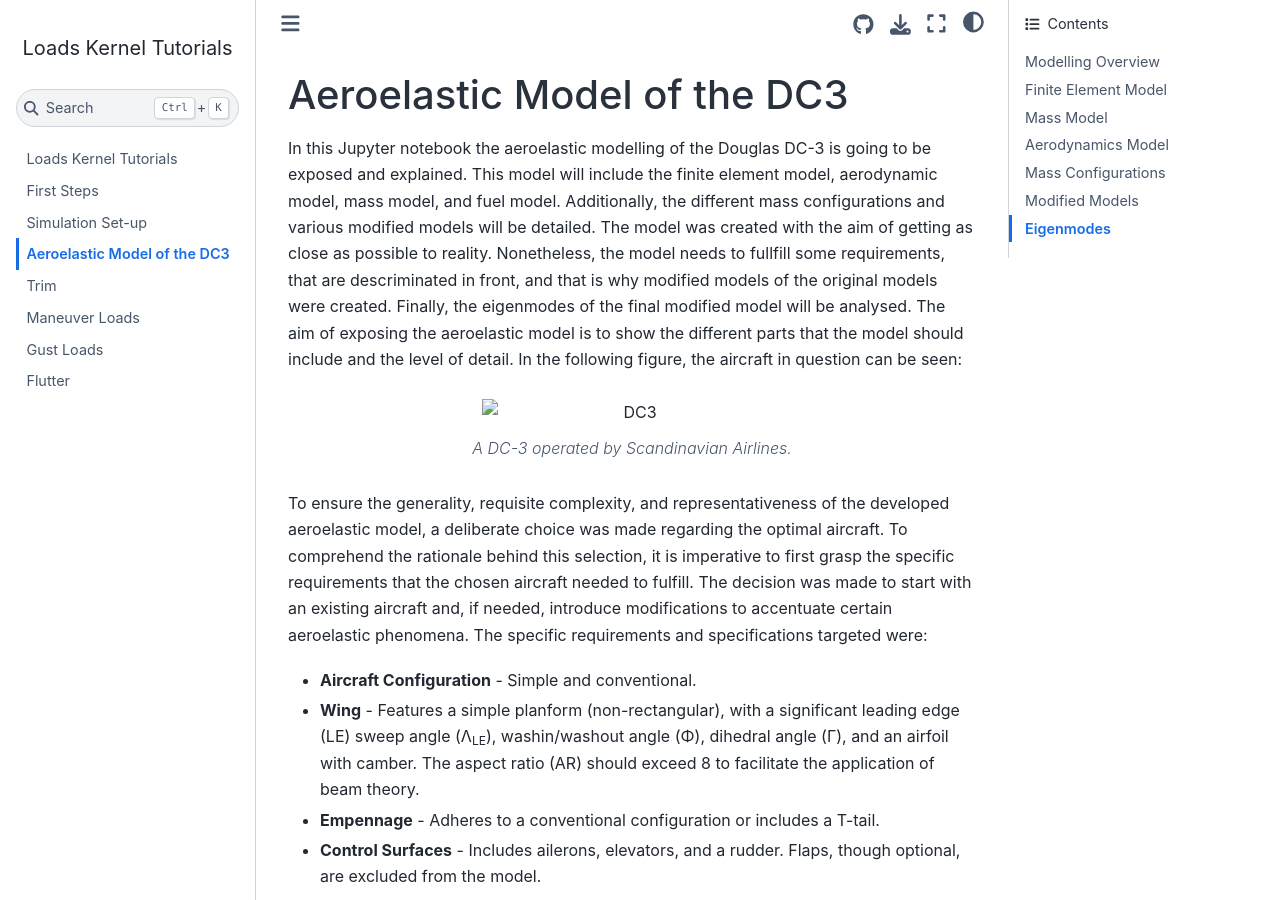
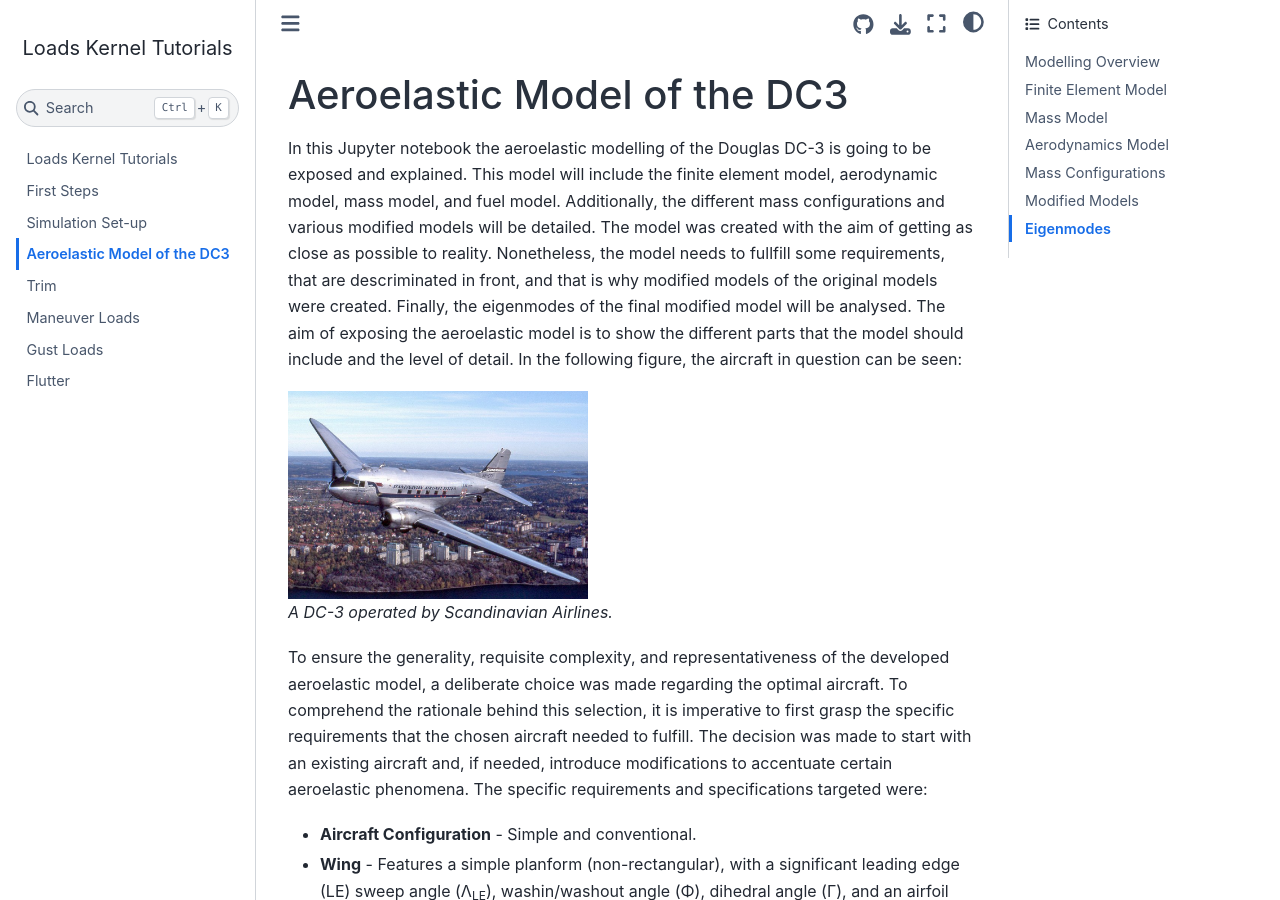
Before and after one commit to DLR-AE/LoadsKernel, a Jupyter Book: the page built from doc/tutorials/aeroelastic_modeling.md, in a window 1280 px wide and 900 px high. Built offline with Jupyter Book 1.0.4 settings and Sphinx 7.4.7 and the Sphinx Book theme 1.1.4, drawn with Linux system fonts in a browser that asks for light colours; cross-references to code outside the pages are shown as plain code.

Commit message:
Proposal how to fix images. Otherwise, the image is not detected by jupyter-book inside the html block.

```diff
--- a/doc/tutorials/_config.yml
+++ b/doc/tutorials/_config.yml
@@ -37,3 +37,18 @@ html:
 sphinx:
   config:
     nb_merge_streams: true
+
+# Parse and render settings
+parse:
+  myst_enable_extensions:  # default extensions to enable in the myst parser. See https://myst-parser.readthedocs.io/en/latest/using/syntax-optional.html
+    # - amsmath
+    - colon_fence
+    # - deflist
+    - dollarmath
+    # - html_admonition
+    - html_image
+    - linkify
+    # - replacements
+    # - smartquotes
+    - substitution
+    - tasklist
--- a/doc/tutorials/aeroelastic_modeling.md
+++ b/doc/tutorials/aeroelastic_modeling.md
@@ -1,17 +1,10 @@
 # Aeroelastic Model of the DC3
 
-<p>In this Jupyter notebook the aeroelastic modelling of the Douglas DC-3 is going to be exposed and explained. This model will include the finite element model, aerodynamic model, mass model, and fuel model. Additionally, the different mass configurations and various modified models will be detailed. The model was created with the aim of getting as close as possible to reality. Nonetheless, the model needs to fullfill some requirements, that are descriminated in front, and that is why modified models of the original models were created. Finally, the eigenmodes of the final modified model will be analysed. The aim of exposing the aeroelastic model is to show the different parts that the model should include and the level of detail. In the following figure, the aircraft in question can be seen:</p>
+In this Jupyter notebook the aeroelastic modelling of the Douglas DC-3 is going to be exposed and explained. This model will include the finite element model, aerodynamic model, mass model, and fuel model. Additionally, the different mass configurations and various modified models will be detailed. The model was created with the aim of getting as close as possible to reality. Nonetheless, the model needs to fullfill some requirements, that are descriminated in front, and that is why modified models of the original models were created. Finally, the eigenmodes of the final modified model will be analysed. The aim of exposing the aeroelastic model is to show the different parts that the model should include and the level of detail. In the following figure, the aircraft in question can be seen:
 
+<img src="./images/dc3.png" width="300" alt="DC3">
 
-<center>
-<figure>
-    <img src="./images/dc3.png" width="300"
-         alt="DC3">
-    <center>
-    <figcaption><em>A DC-3 operated by Scandinavian Airlines.</em></figcaption>
-    </center>
-</figure>
-</center>
+*A DC-3 operated by Scandinavian Airlines.*
 
 
 
```
